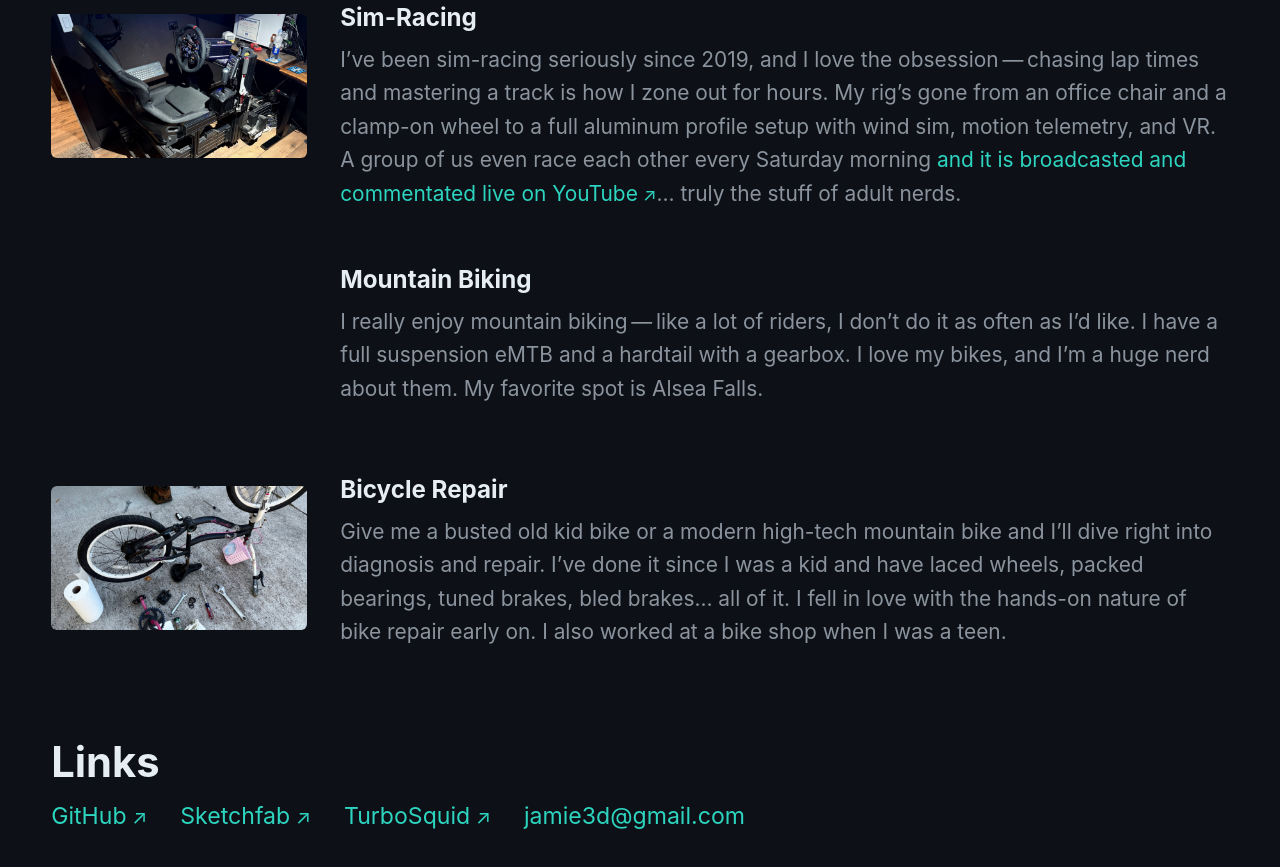
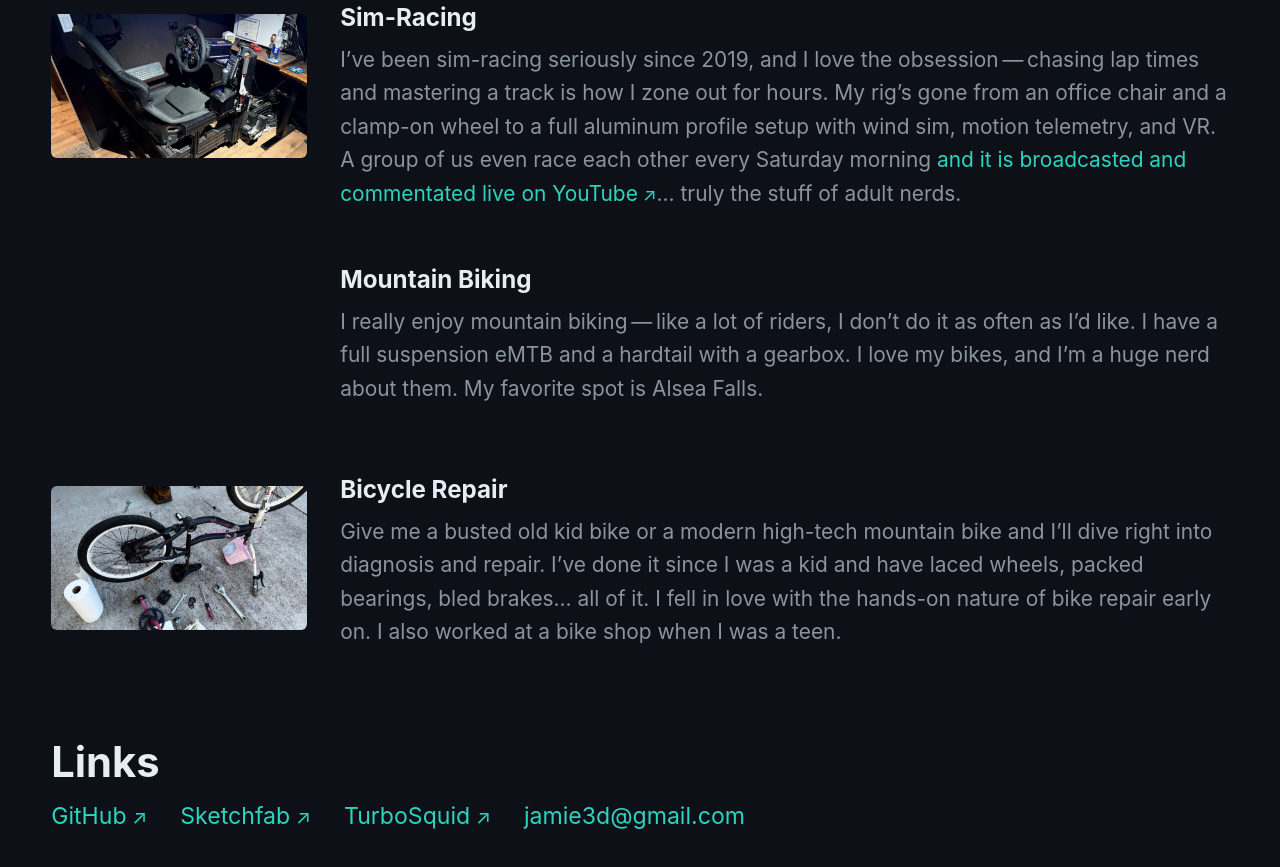
Before and after one commit to jamiehs/jamie3d-static, a website built with Vite: page index.html in a window 1280 px wide. Shown: the part 4939-5806 px from the top of the page. Built offline with nearby package versions, Linux system fonts and the light colour scheme; grey boxes are pictures that could not be loaded.

Commit message:
Removes repetitive language

```diff
--- a/index.html
+++ b/index.html
@@ -242,7 +242,7 @@
               <img class="interest-item__thumb" src="/photos/interests/bicycle-repair.jpg" alt="Kid’s bike partially disassembled on a driveway for repair, with crank, pedals, and tools laid out" loading="lazy" />
               <div class="interest-item__content">
                 <h3>Bicycle Repair</h3>
-                <p>Give me a busted old kid bike or a modern high-tech mountain bike and I’ll dive right into diagnosis and repair. I’ve done it since I was a kid and have laced wheels, packed bearings, tuned brakes, bled brakes&hellip; all of it. I fell in love with the hands-on nature of bike repair early on. I also worked at a bike shop when I was a teen.</p>
+                <p>Give me a busted old kid bike or a modern high-tech mountain bike and I’ll dive right into diagnosis and repair. I’ve done it since I was a kid and have laced wheels, packed bearings, bled brakes&hellip; all of it. I fell in love with the hands-on nature of bike repair early on. I also worked at a bike shop when I was a teen.</p>
               </div>
             </div>
           </div>
```
